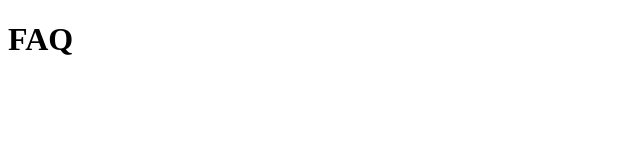
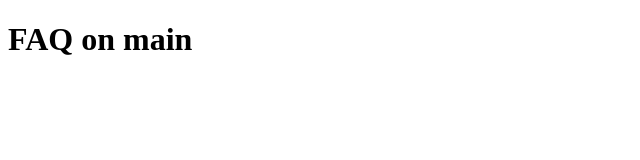
Before and after one commit to amerabudhaim/blank, a plain HTML site: page web/faq.html in a window 1280 px wide. Shown: the whole page, without its empty margins (0-640 px from the left). Drawn offline with Linux system fonts and the light colour scheme.

Commit message:
update main

```diff
--- a/web/faq.html
+++ b/web/faq.html
@@ -7,6 +7,6 @@
     <link rel='icon' href='data:,'>
 </head>
 <body>
-    <h1>FAQ</h1>
+    <h1>FAQ on main</h1>
 </body>
 </html>
```
